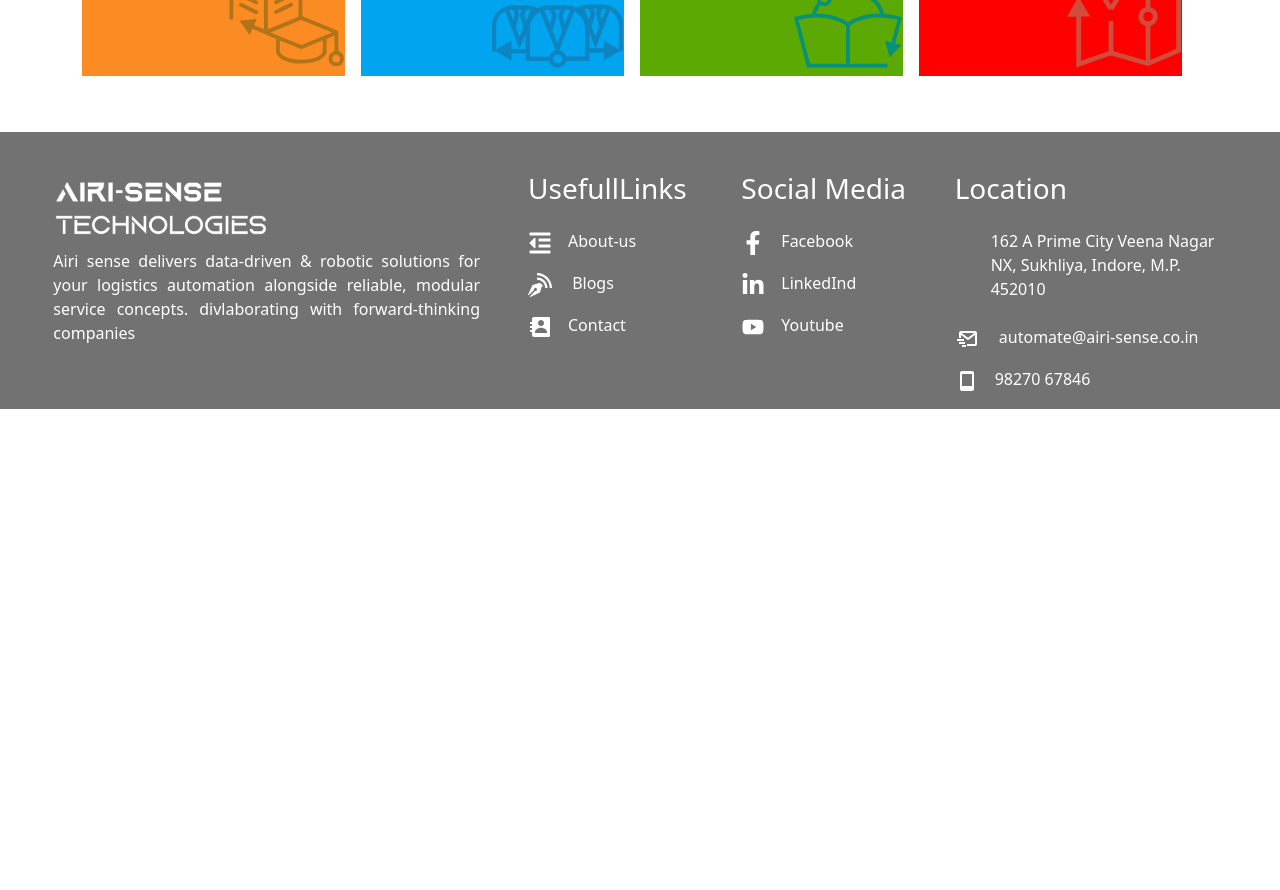
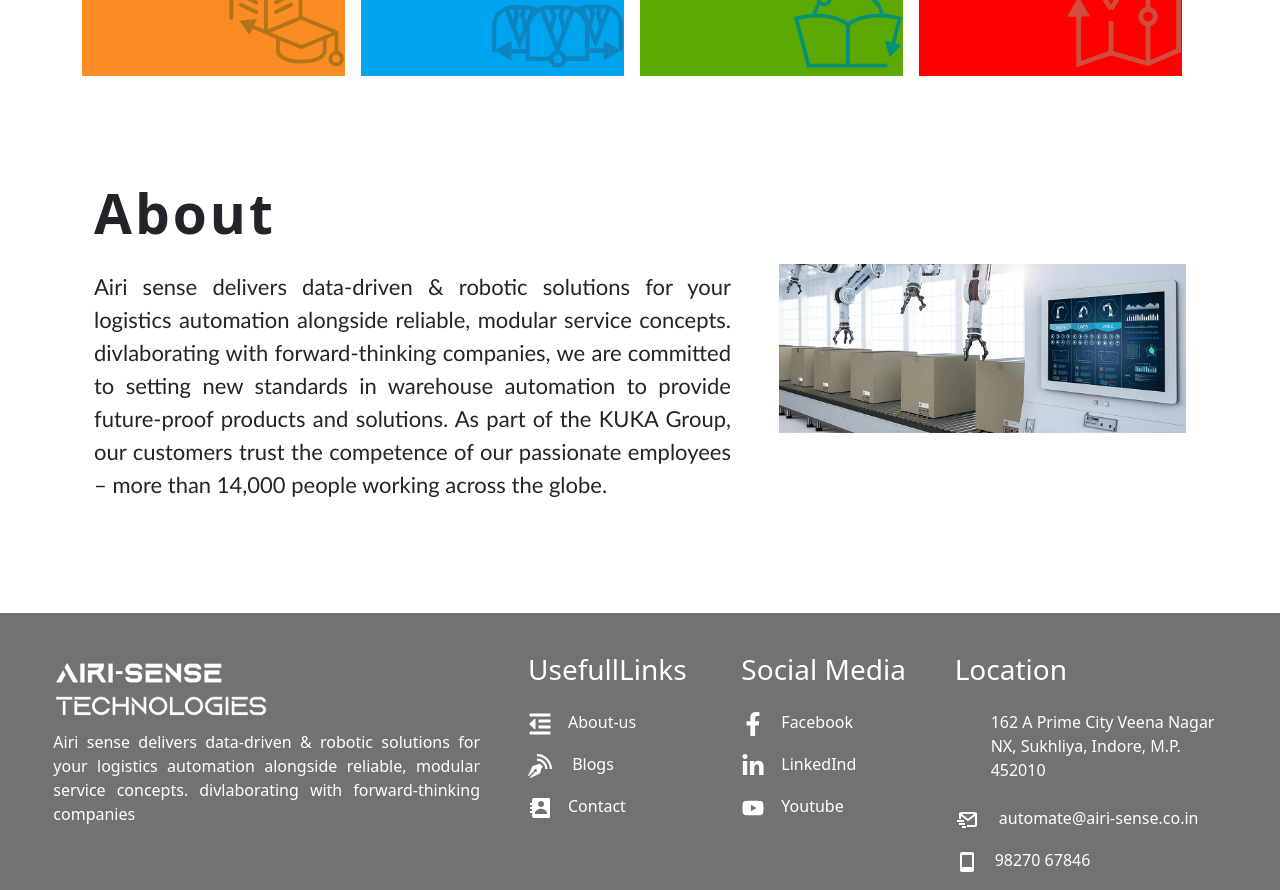
Before and after one commit to sakshiAbsax/airi_sense, a React (Create React App) app: page /carrers in a window 1280 px wide. Shown: the part 1160-2050 px from the top of the page. Before the commit the page ends 1569 px from the top, so only its background shows below. Built offline with nearby package versions, Linux system fonts and the light colour scheme; some icons are missing.

Commit message:
16oct2023

```diff
--- a/src/page/Carrers.js
+++ b/src/page/Carrers.js
@@ -29,7 +29,7 @@ export const Carrers = () => {
       backgroundColor: "#ff0000",
     },
   ];
-  const [activeTab, setActiveTab] = useState(null);
+  const [activeTab, setActiveTab] = useState('Graduates');
 
   return (
     <div>
```
